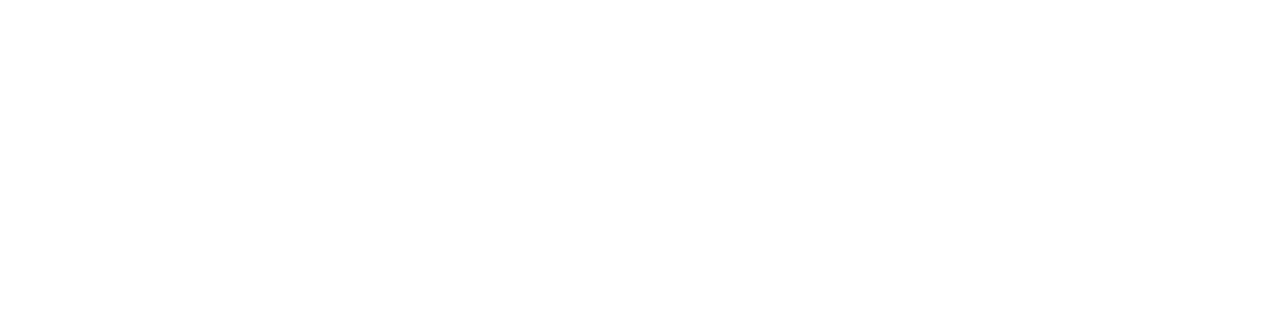
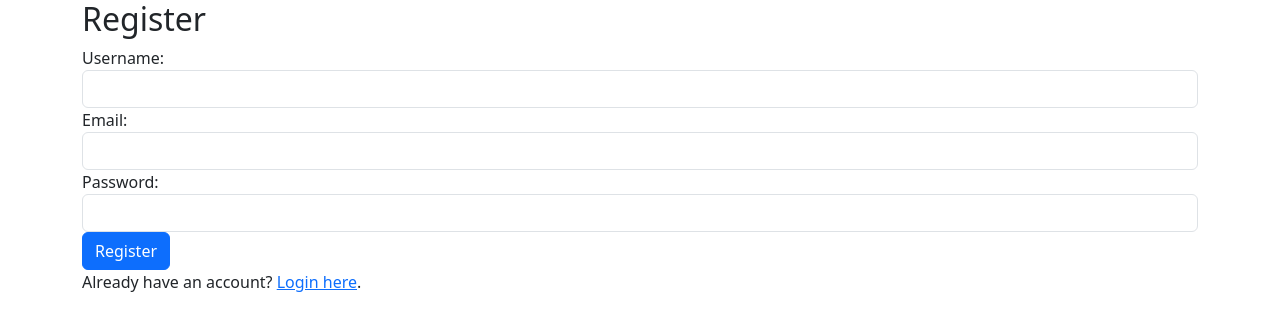
Before and after one commit to Harsyajavierrr05/literacy-land, a plain HTML site: page register.html in a window 1280 px wide. Drawn offline with Linux system fonts and the light colour scheme.

Commit message:
login and register (EXPERIMENTAL)

```diff
--- a/register.html
+++ b/register.html
@@ -3,9 +3,40 @@
 <head>
     <meta charset="UTF-8">
     <meta name="viewport" content="width=device-width, initial-scale=1.0">
-    <title>Document</title>
+    <title>Register</title>
+    <link href="framework/css/bootstrap.css" rel="stylesheet">
+    <link rel="stylesheet" href="design.css">
 </head>
 <body>
-
+    <div class="container">
+        <h2>Register</h2>
+        <form id="registerForm">
+            <div class="form-group">
+                <label for="username">Username:</label>
+                <input type="text" id="username" name="username" class="form-control" required>
+            </div>
+            <div class="form-group">
+                <label for="email">Email:</label>
+                <input type="email" id="email" name="email" class="form-control" required>
+            </div>
+            <div class="form-group">
+                <label for="password">Password:</label>
+                <input type="password" id="password" name="password" class="form-control" required>
+            </div>
+            <button type="button" class="btn btn-primary" onclick="register()">Register</button>
+        </form>
+        <p>Already have an account? <a href="login.html">Login here</a>.</p>
+    </div>
+    <script>
+        function register() {
+            const username = document.getElementById('username').value;
+            const email = document.getElementById('email').value;
+            const password = document.getElementById('password').value;
+            console.log('Username:', username);
+            console.log('Email:', email);
+            console.log('Password:', password);
+            alert('Registration successful (data logged to console)');
+        }
+    </script>
 </body>
 </html>
```
Also changed, not shown: login.html (+16 -2 lines).
